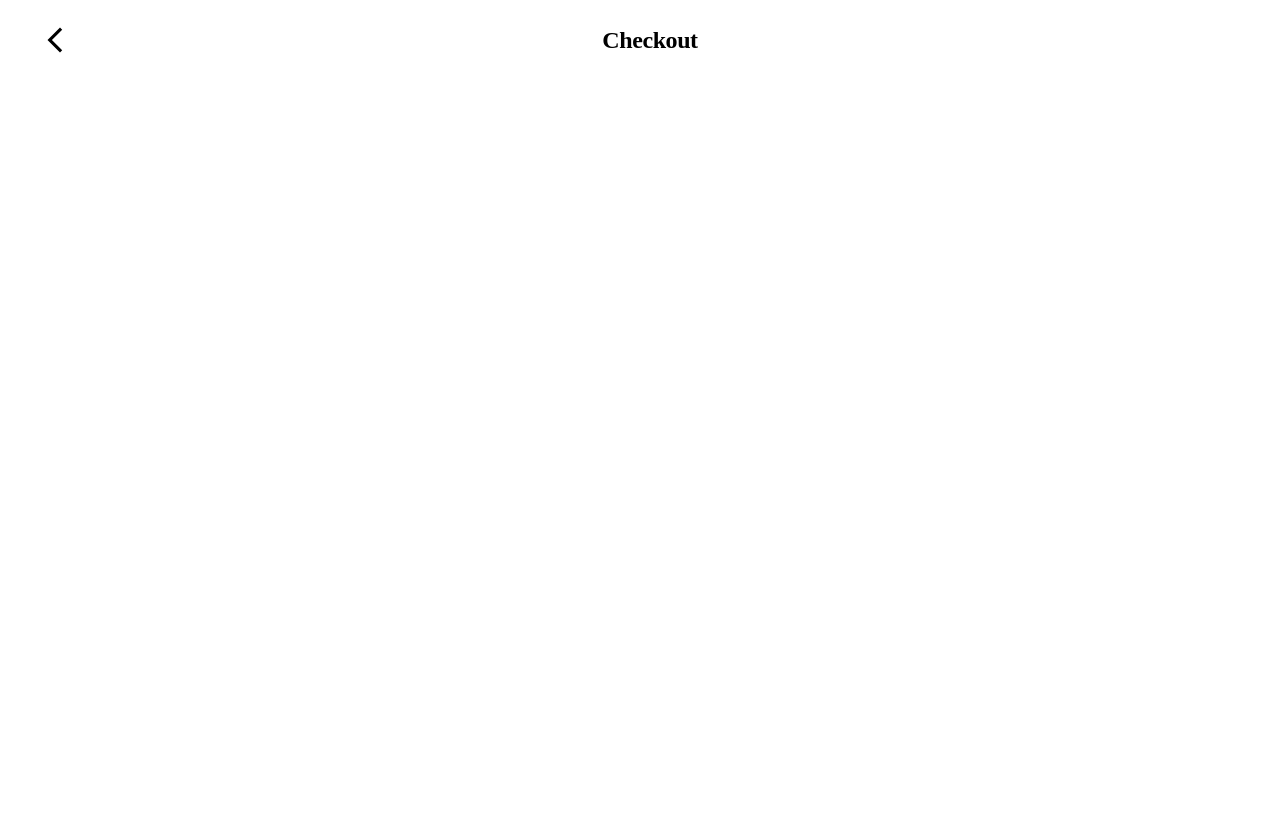
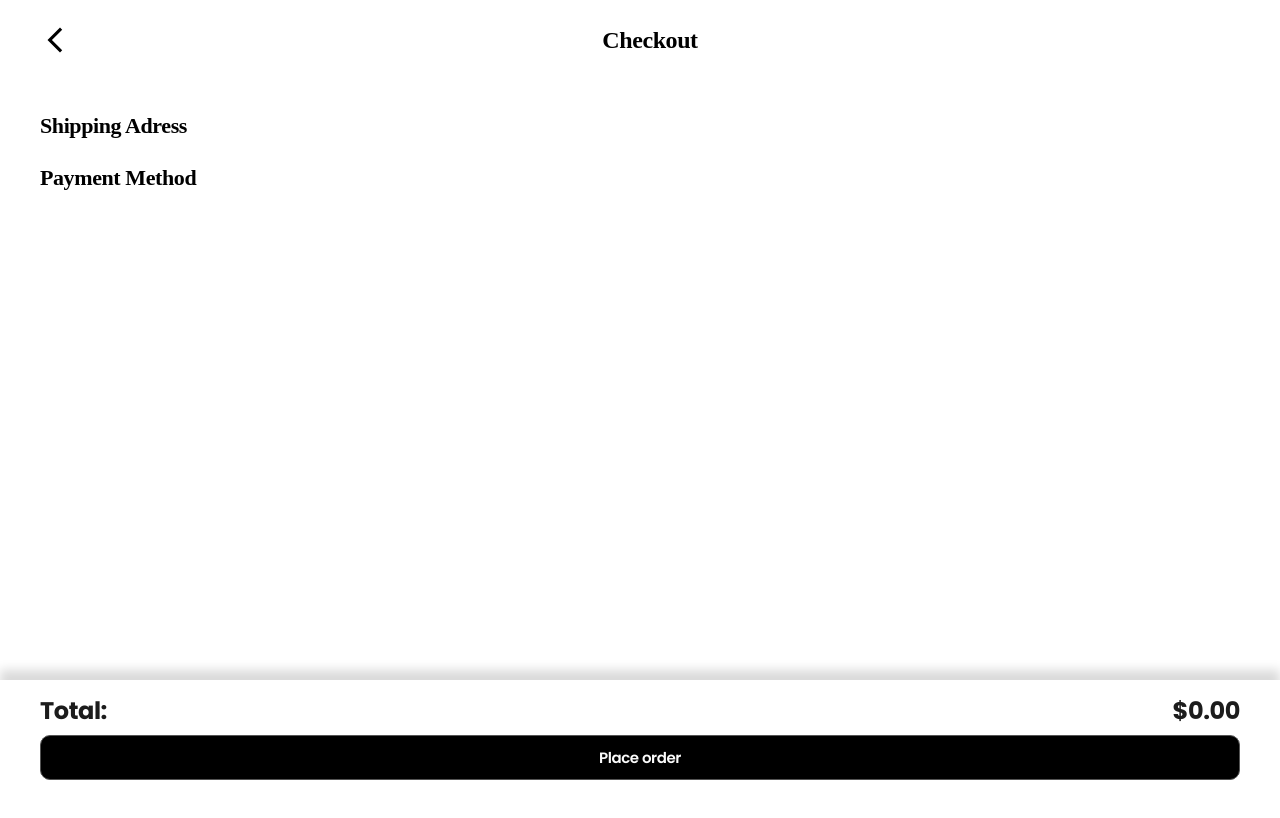
Before and after one commit to luccaviccini/projeto15-bookstore-front, a React (Create React App) app: page /checkout in a window 1280 px wide. Shown: the top 818 px of the page. Built offline with nearby package versions, Linux system fonts and the light colour scheme; no server answers.

Commit message:
feat: add payment method file to handle its section

```diff
--- /dev/null
+++ b/src/components/payment-method/PaymentMethodButton.js
@@ -0,0 +1,43 @@
+import styled from "styled-components";
+
+function PaymentMethodButton({ Icon, text }) {
+	return (
+		<StyledButton>
+			<Icon className="icon" />
+			<Text>{text}</Text>
+		</StyledButton>
+	);
+}
+
+export default PaymentMethodButton;
+
+const StyledButton = styled.button`
+	width: 100%;
+	height: 55px;
+
+	background: #e1e1e1;
+	border: 1px solid rgba(0, 0, 0, 0.7);
+	border-radius: 10px;
+
+	box-sizing: border-box;
+	padding: 12px 20px;
+
+	display: flex;
+	align-items: center;
+	cursor: pointer;
+
+	.icon {
+		font-size: 24px;
+		margin-right: 15px;
+	}
+`;
+
+const Text = styled.h3`
+	font-family: "Playfair Display";
+	font-style: normal;
+	font-weight: 700;
+	font-size: 17px;
+	line-height: 22px;
+	text-align: center;
+	color: #000000;
+`;
--- a/src/pages/CheckoutPage.js
+++ b/src/pages/CheckoutPage.js
@@ -1,10 +1,17 @@
 import styled from "styled-components";
+import PaymentMethodButton from "../components/payment-method/PaymentMethodButton";
+import PriceBottomBar from "../components/PriceBottomBar";
 import TopBar from "../components/TopBar";
 
 function CheckoutPage() {
 	return (
 		<Page>
 			<TopBar title="Checkout" />
+			<SectionTitle>Shipping Adress</SectionTitle>
+			<SectionTitle>Payment Method</SectionTitle>
+			{/*<FontAwesomeIcon icon="fa-brands fa-pix" />*/}
+
+			<PriceBottomBar text="Place order" />
 		</Page>
 	);
 }
@@ -24,3 +31,18 @@ const Page = styled.div`
 	flex-direction: column;
 	align-items: center;
 `;
+
+const SectionTitle = styled.h2`
+	font-family: "Playfair Display";
+	font-style: normal;
+	font-weight: 700;
+	font-size: 22px;
+	line-height: 22px;
+	letter-spacing: -0.408px;
+	color: #000000;
+
+	width: 100%;
+	display: flex;
+	justify-content: left;
+	margin-bottom: 30px;
+`;
```
Also changed, not shown: src/components/payment-method/PaymentMethodSection.js (added, +15 -0 lines).
